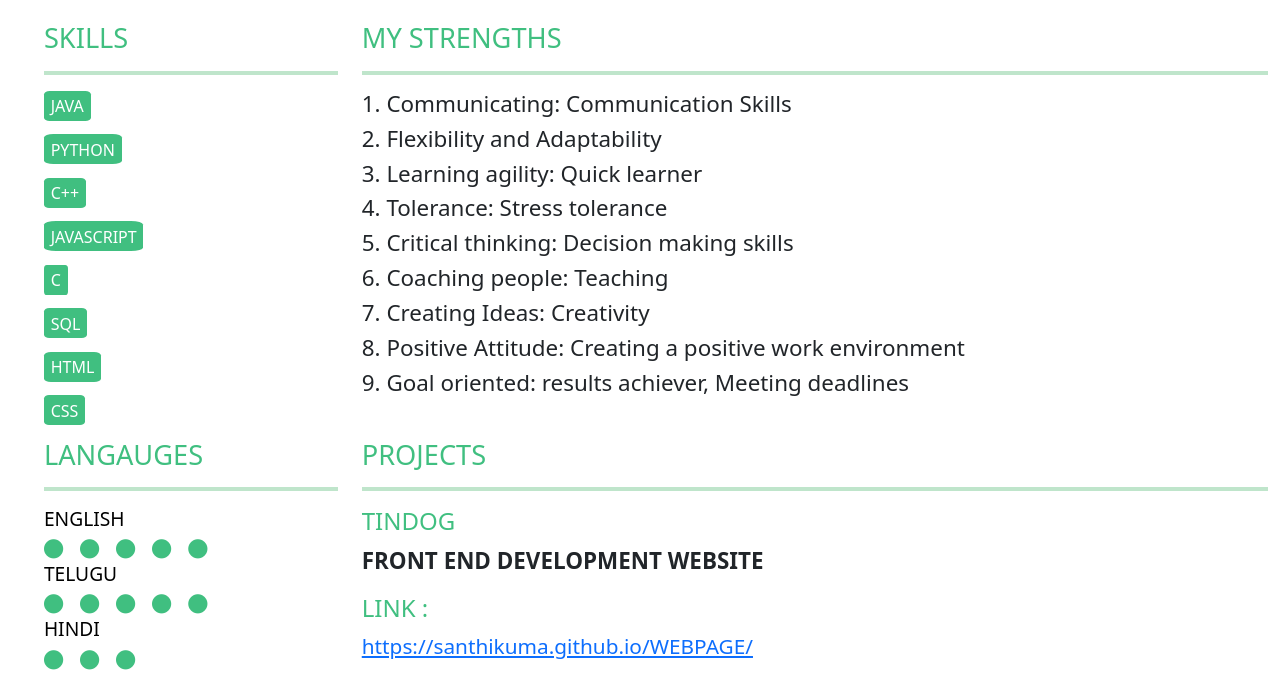
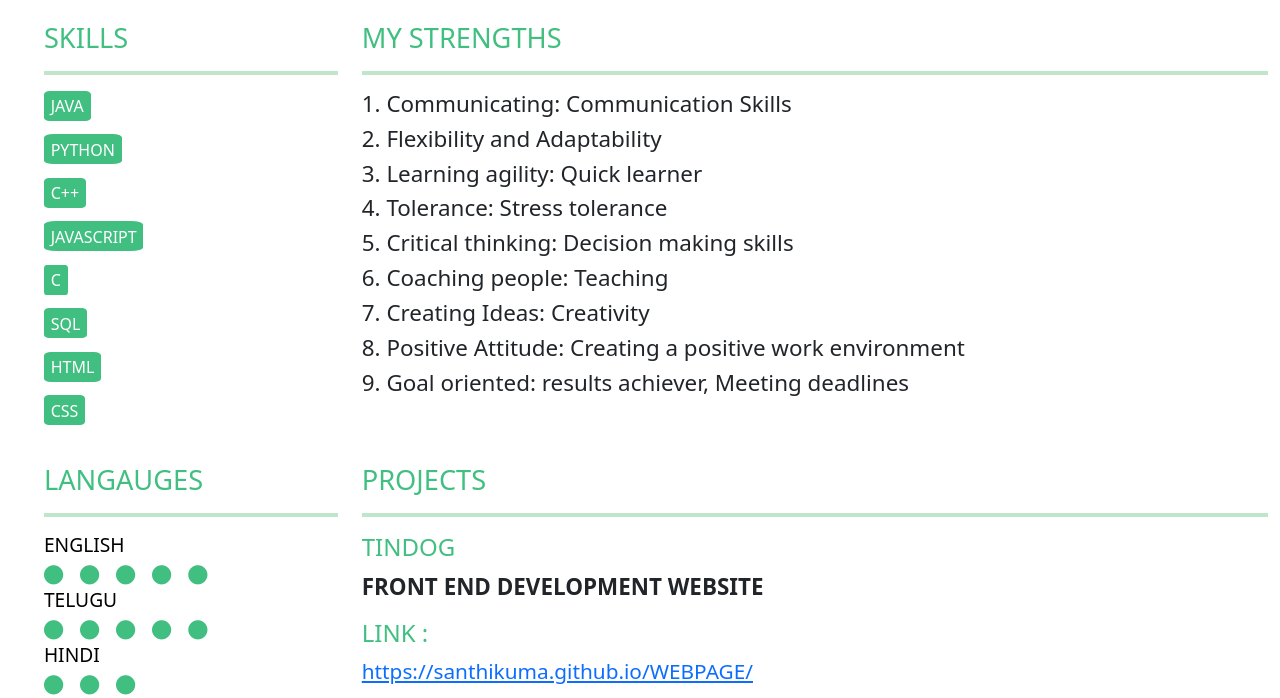
Before and after one commit to SANTHIKUMA/PROFILE, a plain HTML site: page index.html in a window 1280 px wide. Shown: the part 653-1351 px from the top of the page. Before the commit the page ends 1326 px from the top, so only its background shows below. Drawn offline with nearby package versions, Linux system fonts and the light colour scheme.

Commit message:
Update styles.css

```diff
--- a/styles.css
+++ b/styles.css
@@ -18,6 +18,13 @@ margin-left: 13%;
 .top
 {
   margin-top: 2%;
+}
+.top1
+{
+
+margin-top: 2%;
+margin-bottom:0;
+
 }
 .con3
 {
```
